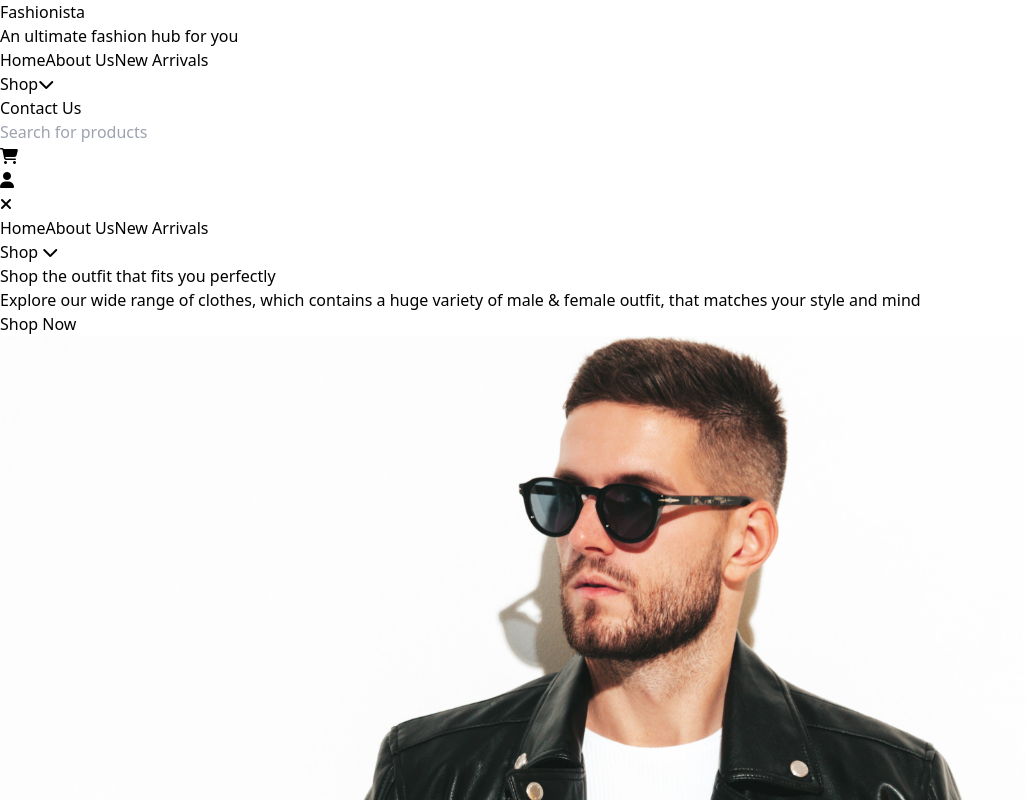
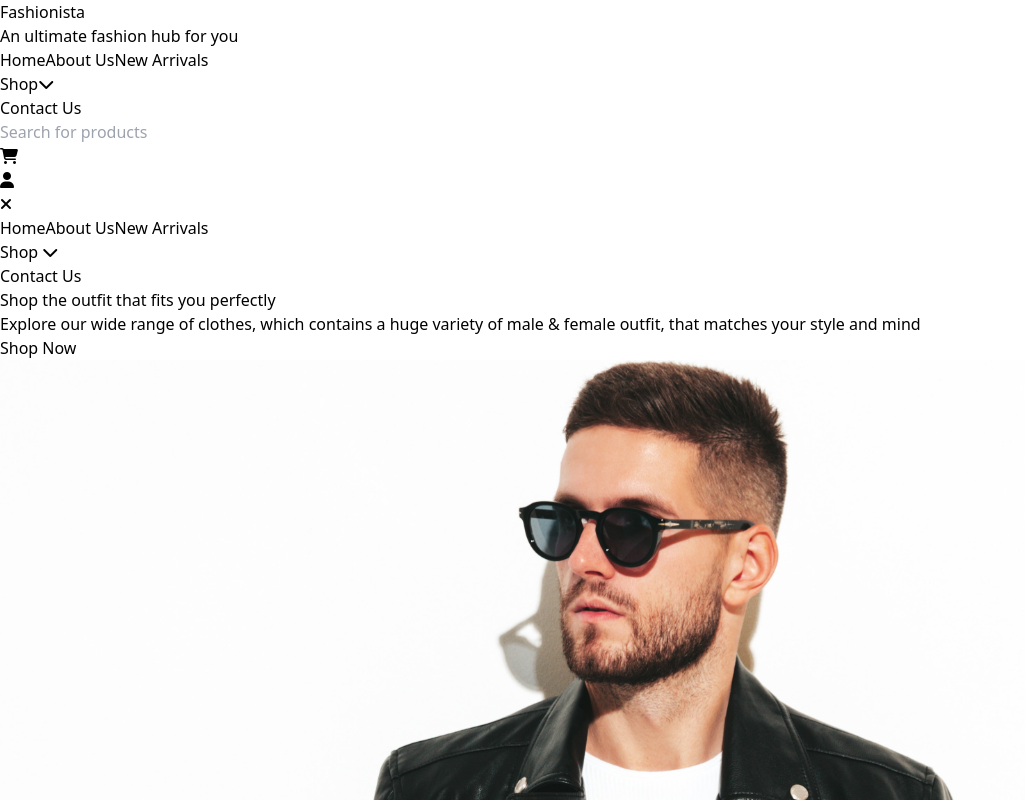
Before and after one commit to FizaShakil/Fashionista, a React (Vite) app in the folder client/: page / in a window 1280 px wide. Both pictures are taken after a click on the button 7 px from the left and 204 px from the top of the page. Shown: the top 800 px of the page, without its empty margins (0-1025 px from the left). Built offline with nearby package versions, Linux system fonts and the light colour scheme; no server answers.

Commit message:
Fixing errors, making header sticky and removing unwanted code

```diff
--- a/client/src/Components/ComponentsMain/Header.jsx
+++ b/client/src/Components/ComponentsMain/Header.jsx
@@ -16,7 +16,7 @@ const Header = () => {
   const total = cartItems.reduce((sum, item) => sum + item.price * item.quantity, 0);
 
   return (
-    <nav className="bg-gray-950 shadow-md pb-2">
+    <nav className="bg-gray-950 sticky top-0 z-50 shadow-md pb-2">
       <div className="mx-auto px-4 sm:px-6 lg:px-8">
         <div className="flex items-center justify-between h-16">
 
@@ -59,11 +59,12 @@ const Header = () => {
                 </div>
               )}
             </div>
-          </div>
-          <NavLink to="/contactus"
+            <NavLink to="/contactus"
             className={({ isActive }) => `hover:text-gray-100 ml-4 hover:underline ${isActive ? "text-gray-100 underline" : "text-white"}`}>
               Contact Us
             </NavLink>
+          </div>
+
 
           {/* Search Bar */}
           <div className="hidden md:flex flex-grow mx-4">
@@ -91,12 +92,6 @@ const Header = () => {
               </button>
             </Link>
 
-            {/* Login */}
-            {/* <Link to={"/login"}>
-              <button aria-label="Profile" className="text-white hover:text-gray-100 focus:outline-none">
-                <i className="fas fa-user text-lg"></i>
-              </button>
-            </Link> */}
       <div className="relative">
         {user && user.username ? (
           <>
@@ -152,6 +147,7 @@ const Header = () => {
               </div>
             )}
           </div>
+          <NavLink to='/contactus' className='block px-4 py-2 text-gray-800 hover:bg-gray-200'>Contact Us</NavLink>
         </div>
       )}
     </nav>
```
